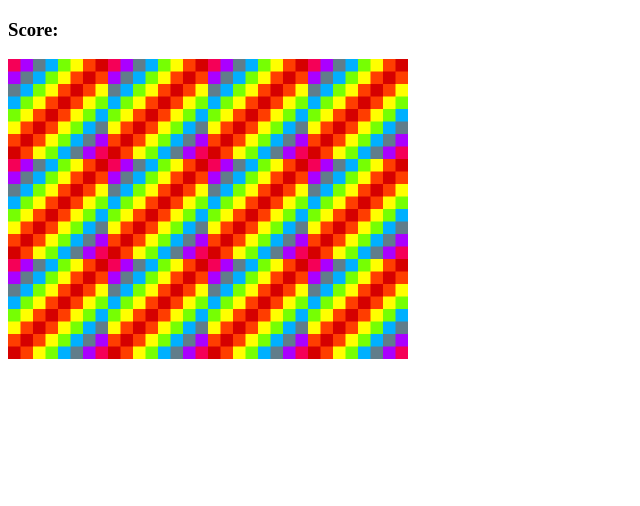
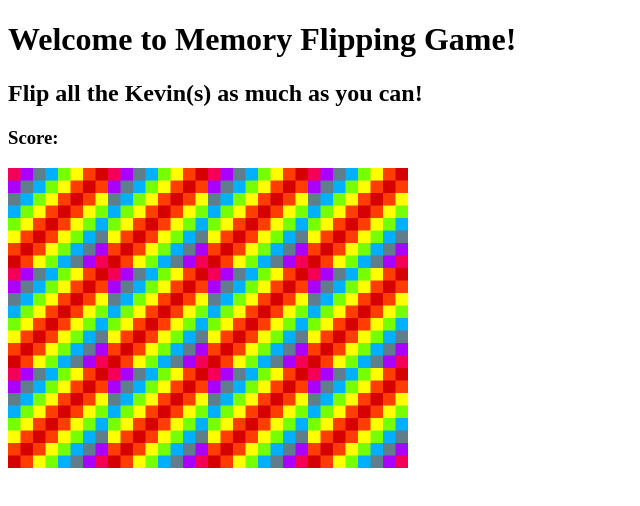
Before and after one commit to lengkaikai/MemoryFlippingGame, a plain HTML site: page index.html in a window 1280 px wide. Shown: the whole page, without its empty margins (0-640 px from the left). Drawn offline with Linux system fonts and the light colour scheme.

Commit message:
added h1 and h2

```diff
--- a/index.html
+++ b/index.html
@@ -10,7 +10,9 @@
     <script src="app.js" charset="UTF-8"></script>
   </head>
   <body>
-    <h3>Score:<span id="result"></span></h3>
+    <h1>Welcome to Memory Flipping Game!</h1>
+    <h2>Flip all the Kevin(s) as much as you can!</h2>
+    <h3>Score: <span id="result"></span></h3>
     <div class="grid"></div>
   </body>
 </html>
```
